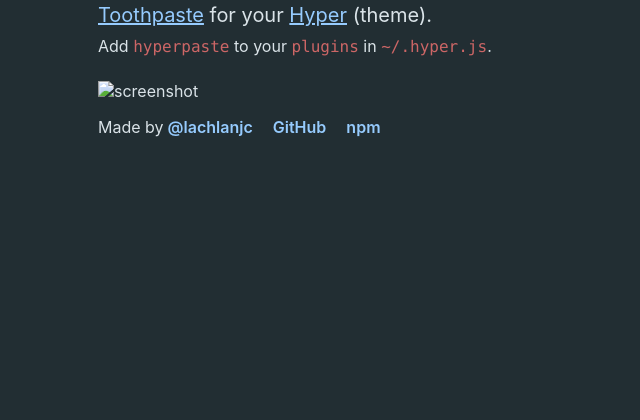
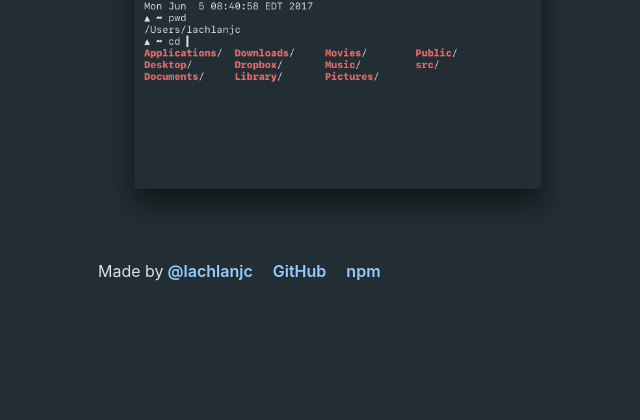
Before and after one commit to lachlanjc/hyperpaste, a website: page docs/index.html in a window 1280 px wide. Shown: the part 380-800 px from the top of the page, without its empty margins (302-942 px from the left). Drawn offline with nearby package versions, Linux system fonts and the light colour scheme; the site is published under a folder, as on GitHub Pages, so addresses that start at the root find nothing.

Commit message:
Fix image link

```diff
--- a/docs/index.html
+++ b/docs/index.html
@@ -34,7 +34,7 @@
     Add <code class="mono">hyperpaste</code> to your <code class="mono">plugins</code>
     in <code class="mono">~/.hyper.js</code>.
   </p>
-  <img class="mv3" src="/screenshot.png" alt="screenshot">
+  <img class="mv3" src="screenshot.png" alt="screenshot">
   <section class="fw6">
     <span class="normal">Made by</span>
     <a href="https://lachlanjc.me" class="no-underline mr3">@lachlanjc</a>
```
